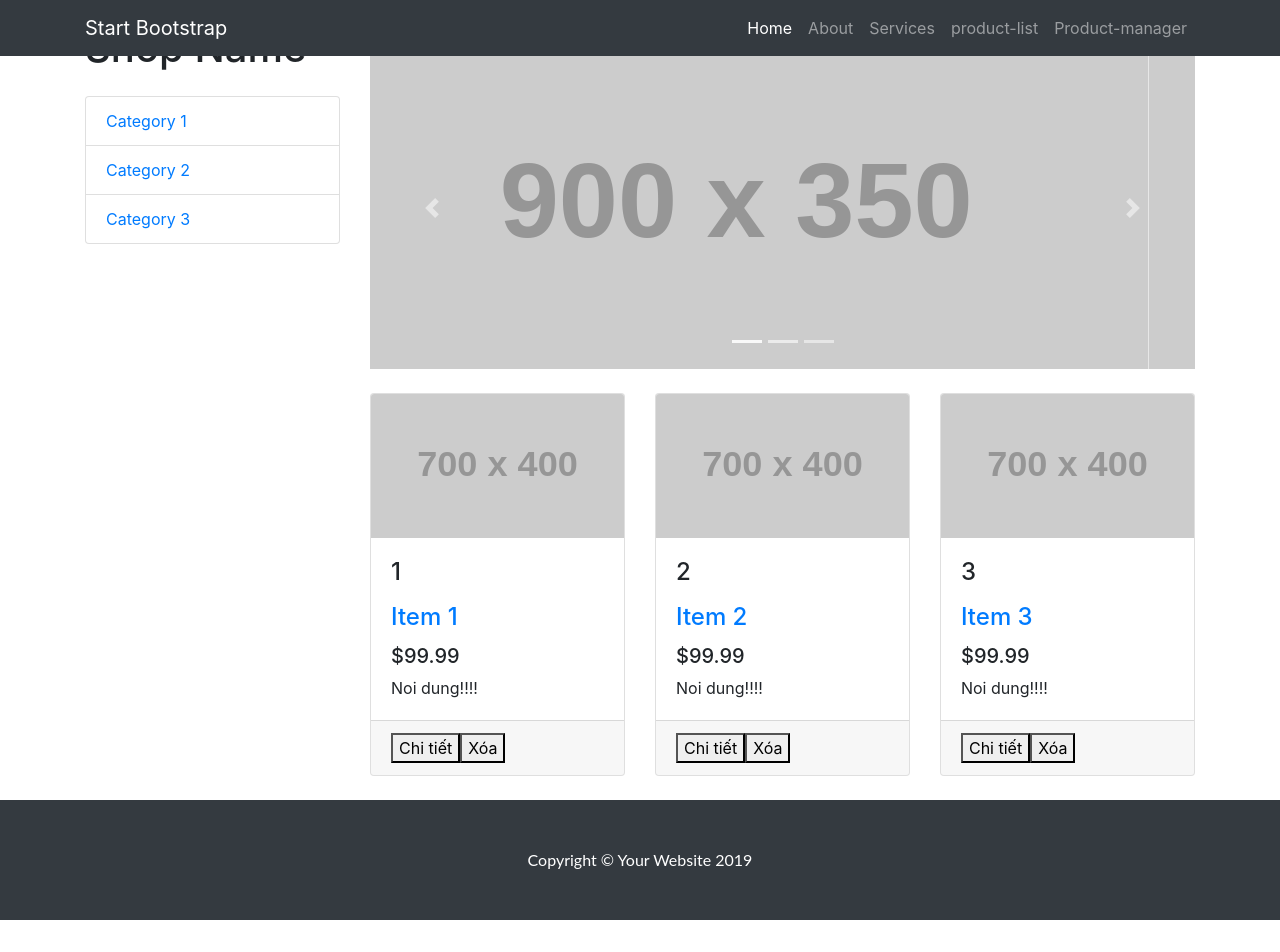
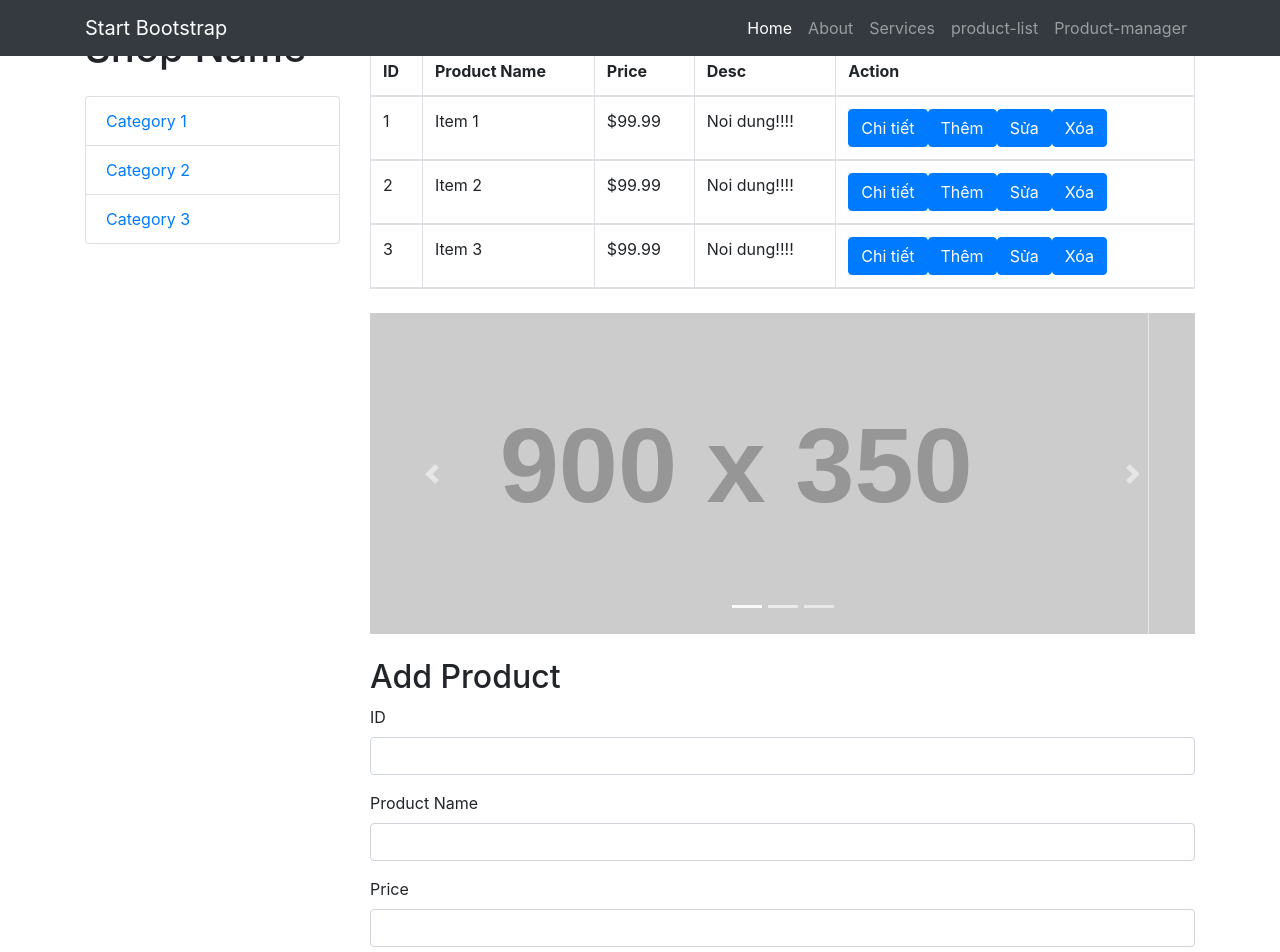
Before and after one commit to dongdtph08066/dongdtph08066-pt14301, an Angular app: page /product-manager in a window 1280 px wide. Shown: the top 952 px of the page. Before the commit the page ends 920 px from the top, so only its background shows below. Built offline with nearby package versions, Linux system fonts and the light colour scheme.

Commit message:
5 files modified

```diff
--- a/src/app/app-routing.module.ts
+++ b/src/app/app-routing.module.ts
@@ -17,9 +17,8 @@ const routes: Routes = [
   { path: 'add-product', component: ProductAddComponent},
   { path: 'products', component: ProductListComponent},
   { path: 'product/:id', component: ProductDetailComponent},
-    { path:'product-manager', component: ProductManagerComponent },
+  { path:'product-manager', component: ProductManagerComponent },
   { path: 'product/edit/:id', component: ProductEditComponent},
-
   { path: '**', component: NotFoundComponent}
 
 
--- a/src/app/product-add/product-add.component.html
+++ b/src/app/product-add/product-add.component.html
@@ -1,12 +1,20 @@
-<!-- <form>
+<h2>Add Product</h2>
+<form>
   <div class="form-group">
-    <label for="">name</label>
-    <input type="text" class="form-control" name="name" [(ngModel)]="product.name"
-    placeholder="Example input placeholder">
+			<label for="">ID</label>
+			<input type="number" class="form-control" name="id" [(ngModel)]="product.id">
+  </div>
+	<div class="form-group">
+		<label for="">Product Name</label>
+		<input type="text" class="form-control" name="name" [(ngModel)]="product.name">
+  </div>
+		<div class="form-group">
+			<label for="">Price</label>
+			<input type="number" class="form-control" name="price" [(ngModel)]="product.price">
   </div>
   <div class="form-group">
-    <label for="">price</label>
-    <input type="text" class="form-control" name="price" [(ngModel)]="product.price" placeholder="Another input placeholder">
+		<label for="">Desc</label>
+		<input type="text" class="form-control" name="desc" [(ngModel)]="product.desc">
   </div>
-  <button type="submit" class="btn btn-primary" (click)= "addProduct()">submit</button>
-</form> -->
+			<button type="submit" class="btn btn-primary" (click)="addProduct()">Submit</button>
+</form>
--- a/src/app/product-add/product-add.component.ts
+++ b/src/app/product-add/product-add.component.ts
@@ -1,21 +1,23 @@
-import { Component, OnInit } from '@angular/core';
-import { Product } from '../Product';
-import { ProductService } from '../service/product.service'
+import { Component, OnInit } from "@angular/core";
+import { Product } from "../Product";
+import { ProductService } from "../service/product.service";
+import { Router } from "@angular/router";
 @Component({
-  selector: 'app-product-add',
-  templateUrl: './product-add.component.html',
-  styleUrls: ['./product-add.component.css']
+  selector: "app-product-add",
+  templateUrl: "./product-add.component.html",
+  styleUrls: ["./product-add.component.css"]
 })
 export class ProductAddComponent implements OnInit {
- product :Product = new Product();
+  product: Product = new Product();
   constructor(
-      private productService: ProductService
-  ) { }
+    private productService: ProductService,
+   private router:Router
+    ) {}
 
-  ngOnInit() {
+  ngOnInit() {}
+
+  addProduct() {
+    this.productService.addProduct(this.product);
+     this.router.navigate(['/manager-product'])
   }
-addProduct(){
-  this.productService.addProduct(this.product);
-
 }
-}
--- a/src/app/product-manager/product-manager.component.html
+++ b/src/app/product-manager/product-manager.component.html
@@ -1,3 +1,29 @@
-<p>
-product-manager works!
-</p>
+<h2>Product Manager</h2>
+<table class="table table-bordered">
+	<thead>
+		<tr>
+			<th>ID</th>
+			<th>Product Name</th>
+			<th>Price</th>
+      <th>Desc</th>
+			<th>Action</th>
+		</tr>
+	</thead>
+	<thead>
+		<tr *ngFor="let product of products">
+			<td>{{product.id}}</td>
+			<td>{{product.name}}</td>
+			<td>${{product.price}}</td>
+      <td>{{product.desc}}</td>
+			<td>
+				<button class="btn btn-primary" routerLink="/product/{{product.id}}">Chi tiết</button>
+        <button class="btn btn-primary" routerLink="/add-product">Thêm</button>
+        <button class="btn btn-primary" routerLink="/product/edit/{{product.id}}">Sửa</button>
+				<button class="btn btn-primary"  (click)="removeItem(product.id)">Xóa</button>
+			</td>
+		</tr>
+	</thead>
+</table>
+<!-- <div class="detail" *ngIf="selected">
+	{{selected.name}}
+</div> -->
--- a/src/app/product-manager/product-manager.component.ts
+++ b/src/app/product-manager/product-manager.component.ts
@@ -1,15 +1,21 @@
-import { Component, OnInit } from '@angular/core';
-
+import { Component, OnInit } from "@angular/core";
+import { data } from "../MockData";
+import { Product } from "../Product";
 @Component({
-  selector: 'app-product-manager',
-  templateUrl: './product-manager.component.html',
-  styleUrls: ['./product-manager.component.css']
+  selector: "app-product-manager",
+  templateUrl: "./product-manager.component.html",
+  styleUrls: ["./product-manager.component.css"]
 })
 export class ProductManagerComponent implements OnInit {
+  constructor() {}
 
-  constructor() { }
-
-  ngOnInit() {
+  ngOnInit() {}
+  products = data;
+  selected: Product;
+  showDetail(product) {
+    this.selected = product;
   }
-
+  removeItem(id) {
+    return (this.products = this.products.filter(product => product.id != id));
+  }
 }
```
